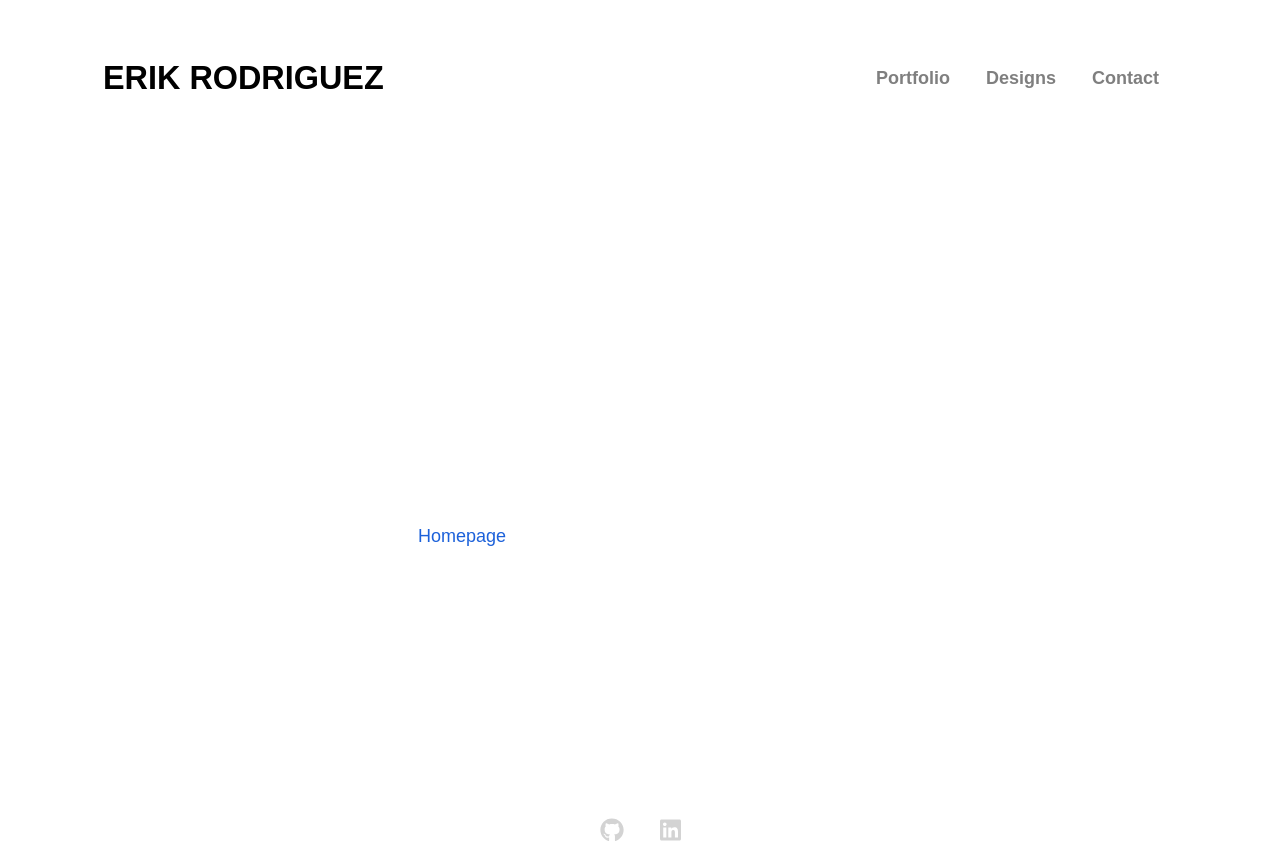
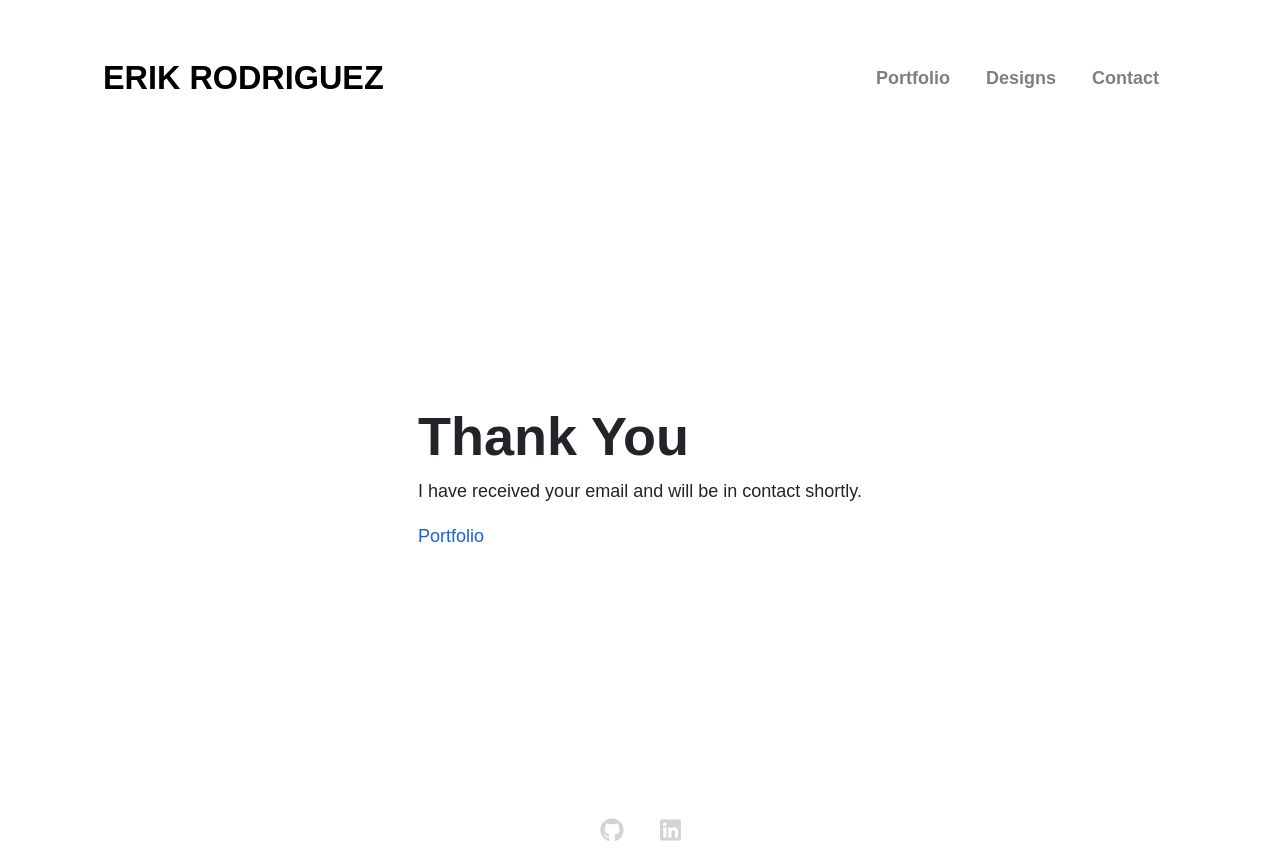
Before and after one commit to erikrdgz/Portfolio-React, a React (Create React App) app: page /thank-you in a window 1280 px wide. Built offline with nearby package versions, Linux system fonts and the light colour scheme; what webfontloader would draw is missing.

Commit message:
updated thank you route

```diff
--- a/public/index.html
+++ b/public/index.html
@@ -7,7 +7,7 @@
     <meta name="theme-color" content="#121212" />
     <meta
       name="description"
-      content="Erik Rodriguez UI React Portfolio"
+      content="Erik Rodriguez Senior Product Designer Portfolio"
     />
     <link rel="apple-touch-icon" href="%PUBLIC_URL%/logo-192.png" />
     <!--
@@ -18,7 +18,7 @@
     <link rel="stylesheet" href="https://cdn.jsdelivr.net/npm/bootstrap@4.6.1/dist/css/bootstrap.min.css" integrity="sha384-zCbKRCUGaJDkqS1kPbPd7TveP5iyJE0EjAuZQTgFLD2ylzuqKfdKlfG/eSrtxUkn" crossorigin="anonymous">
     <link rel="stylesheet" href="https://cdnjs.cloudflare.com/ajax/libs/hamburgers/1.2.1/hamburgers.min.css" integrity="sha512-+mlclc5Q/eHs49oIOCxnnENudJWuNqX5AogCiqRBgKnpoplPzETg2fkgBFVC6WYUVxYYljuxPNG8RE7yBy1K+g==" crossorigin="anonymous" referrerpolicy="no-referrer" />
 
-    <title>Erik Rodriguez | UX Design & Development Portfolio</title>
+    <title>Erik Rodriguez Senior Product Designer Portfolio</title>
   </head>
   <body>
     <noscript>Made with React by Erik Rodriguez, you need to enable JavaScript to run this app.</noscript>
--- a/src/App.js
+++ b/src/App.js
@@ -104,7 +104,7 @@ function App() {
         <Route path="/designs" component={UIDesigns} />
         {/* <Route path="/about" component={About} /> */}
         <Route path="/contact" component={Contact} />
-        <Route exact path="/thank-you" component={ThankYou} />
+        <Route path="/thank-you" component={ThankYou} />
 
         <Footer />
       </div>
--- a/src/Components/Pages/ThankYou.js
+++ b/src/Components/Pages/ThankYou.js
@@ -5,11 +5,11 @@ import '../../App.css'
 function ThankYou(){
     return(
         <div className="grid-contact">
-            <div className="container-center text-white">
+            <div className="container-center ">
                 <div>
                 <h1 className="lead-text">Thank You</h1>
                 <p>I have received your email and will be in contact shortly.</p>
-                <Link to="/" className="text-main text-dec-none">Homepage</Link>
+                <Link to="/" className="text-main text-dec-none">Portfolio</Link>
                 </div>
             </div>
         </div>
```
